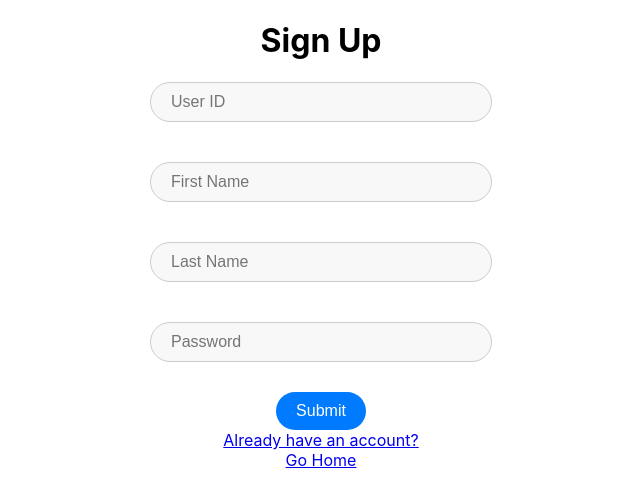
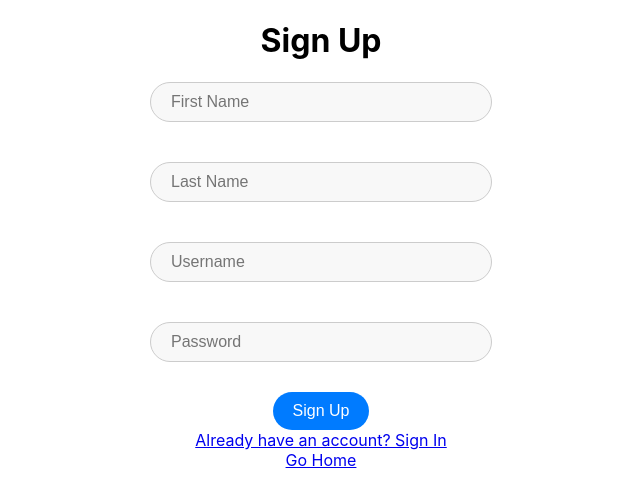
Before and after one commit to livingcesium/data-gg, a React (Create React App) app in the folder app/: page /sign-up in a window 1280 px wide. Shown: the top 504 px of the page, without its empty margins (319-959 px from the left). Built offline with nearby package versions, Linux system fonts and the light colour scheme.

Commit message:
Updated SignUp

```diff
--- a/app/src/components/SignUp.js
+++ b/app/src/components/SignUp.js
@@ -3,31 +3,31 @@ import { Link, useNavigate } from 'react-router-dom';
 import { handleSignUp } from '../handles'; // Ensure this path is correct based on your project structure
 import './App.css';
 
-
 function SignUp() {
   const navigate = useNavigate();
 
+  // Update the form when we submit
+  const handleSubmit = (event) => {
+    event.preventDefault();
+    handleSignUp(event, () => navigate('/log-in'));
+  };
+
   return (
-    <div>
-        <h1>Sign Up</h1>
-        <form onSubmit={() => handleSignUp(handleSignUp, () => navigate('/log-in'))}>
-
+    <div className="AppContainer">
+        <h1 className="Text">Sign Up</h1>
+        <form onSubmit={handleSubmit}>
             <div>
-            <input className = "Text1" type="text" id="name-first" name="firstname" placeholder = "User ID" /><br/>
-
-            <input className = "Text1" type="text" id="name-last" name="lastname" placeholder = "First Name" /><br/>
-
-            <input className = "Text1" type="text" id="userid" name="username" placeholder = "Last Name" /><br/>
-
-            <input className = "Text1" type="password" id="password" name="password" placeholder = "Password" /><br/>
-
-            <input className = "SubmitButton" type="submit" value="Submit"/>
+                <input className="Text1" type="text" name="firstname" placeholder="First Name" /><br/>
+                <input className="Text1" type="text" name="lastname" placeholder="Last Name" /><br/>
+                <input className="Text1" type="text" name="username" placeholder="Username" /><br/>
+                <input className="Text1" type="password" name="password" placeholder="Password" /><br/>
+                <button type="submit" className="SubmitButton">Sign Up</button>
             </div>
-            <Link to="/log-in">Already have an account?</Link><br/>
+            <Link to="/log-in">Already have an account? Sign In</Link><br/>
             <Link to='/home'>Go Home</Link>
         </form>
     </div>
-    );
+  );
 }
 
 export default SignUp;
```
